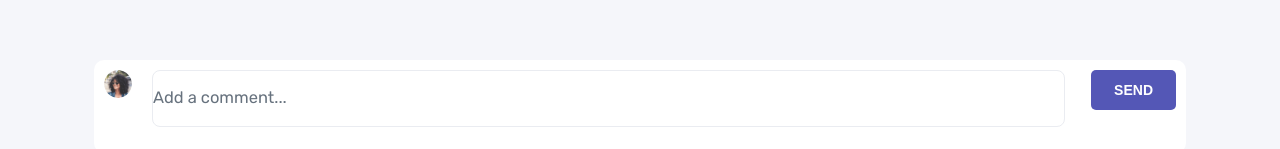
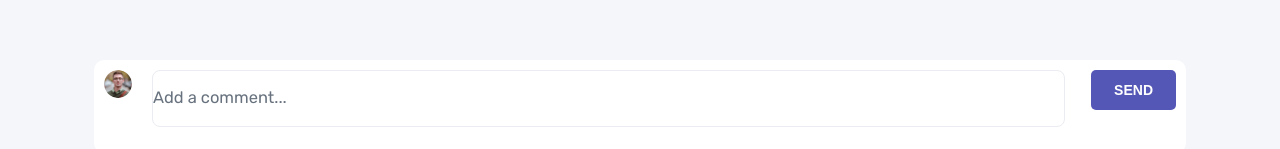
Before and after one commit to Evans-Asiedu/interactive-comment, a React (Create React App) app: page / in a window 1280 px wide. Shown: the part 627-776 px from the top of the page. Built offline with nearby package versions, Linux system fonts and the light colour scheme.

Commit message:
check currentUser in AddCommentForm

```diff
--- a/src/components/addCommentForm.jsx
+++ b/src/components/addCommentForm.jsx
@@ -1,7 +1,9 @@
 import React, { useState } from "react";
 import Button from "./button";
+import data from "../services/data.json";
 
 const URL = process.env.PUBLIC_URL;
+const currentUser = data.currentUser
 
 const AddCommentForm = ({ onAddComment, initialValue = "" }) => {
   const [comment, setComment] = useState(initialValue);
@@ -23,7 +25,7 @@ const AddCommentForm = ({ onAddComment, initialValue = "" }) => {
     >
       <img
         className="comment__user-image_in_form"
-        src={`${URL}/images/avatars/image-amyrobson.png`}
+        src={currentUser.image.png}
         alt="the user who puts the comment"
       />
 
```
